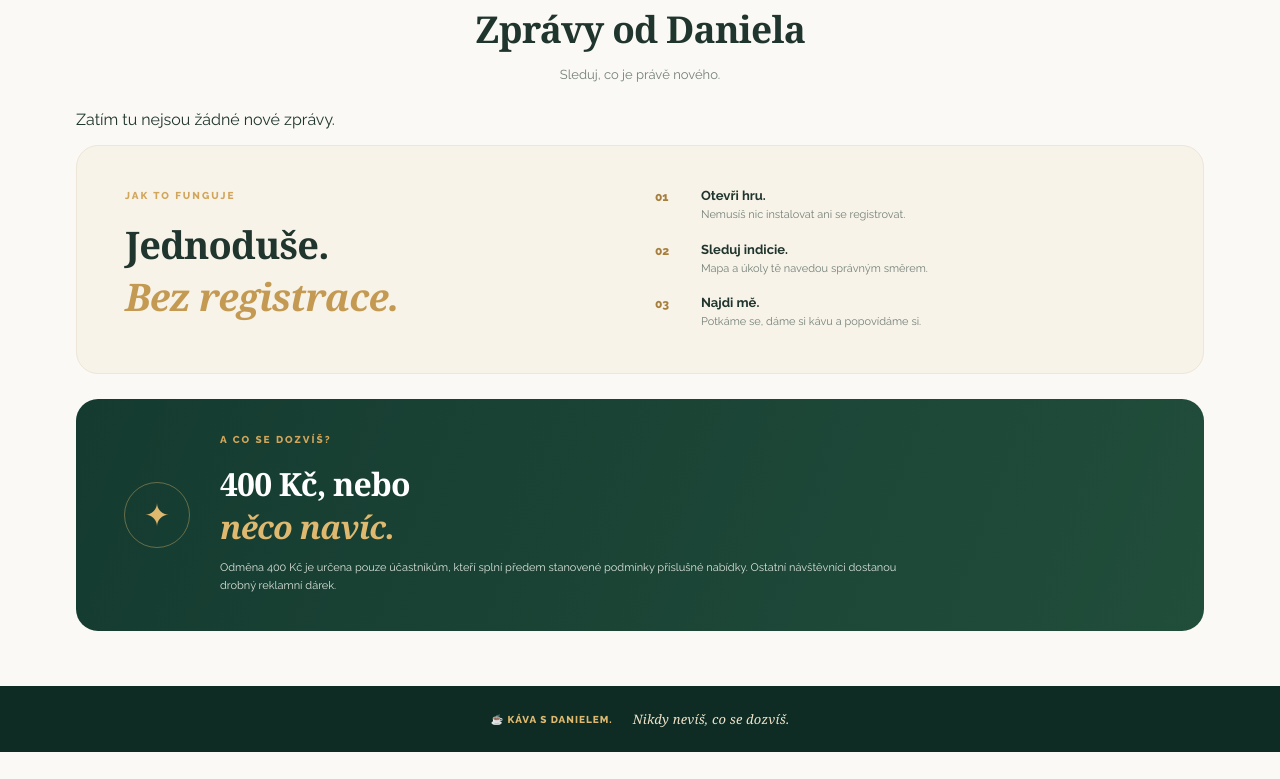
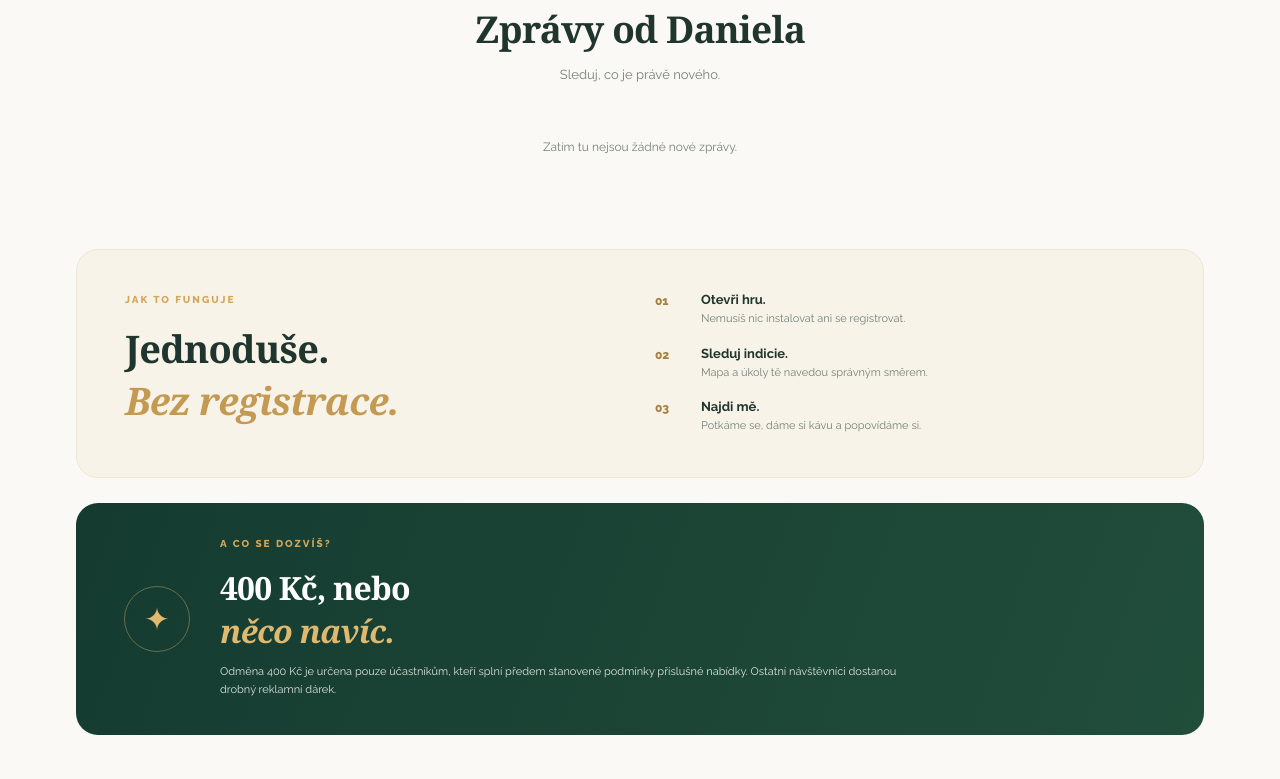
Before and after one commit to klidvkapse/najdi-daniela, a plain HTML site: page index.html in a window 1280 px wide. Shown: the part 1600-2379 px from the top of the page. Before the commit the page ends 2352 px from the top, so only its background shows below. Drawn offline with nearby package versions, Linux system fonts and the light colour scheme.

Commit message:
Add updates section and announcement styles

```diff
--- a/style.css
+++ b/style.css
@@ -1,3 +1,4 @@
+
 @import url('https://fonts.googleapis.com/css2?family=Raleway:wght@400;500;600;700;800;900&display=swap');
 :root{--green:#153b30;--green-deep:#0e2c24;--green-mid:#285847;--gold:#dfb96f;--gold-light:#f1dba9;--cream:#f7f3e9;--ink:#20352d;--muted:#748078;--line:#e8e2d5}
 *{box-sizing:border-box}
@@ -84,6 +85,7 @@ main{max-width:1180px;margin:auto;padding:0 26px}
 .notice h3{font-size:21px}
 .notice p{font-size:13px;line-height:1.7;color:var(--muted)}
 .hidden{display:none!important}
+.updates-section{padding:0 0 65px}.announcement-list{max-width:760px;margin:0 auto;display:grid;gap:14px}.announcement-card{background:#fff;border:1px solid var(--line);border-radius:17px;padding:18px;box-shadow:0 5px 20px #233d3008}.announcement-card img{width:100%;max-height:360px;object-fit:cover;border-radius:11px;display:block;margin-bottom:13px}.announcement-card p{font-size:14px;line-height:1.65;color:#344b40;margin:0;white-space:pre-wrap}.announcement-empty{text-align:center;color:var(--muted);font-size:12px;padding:18px}
 .how-section{background:var(--cream);border:1px solid #eee6d6;border-radius:22px;padding:42px 48px;display:grid;grid-template-columns:1fr 1fr;gap:30px;align-items:center;margin-bottom:25px}
 .how-section h2{font-size:38px}
 .how-section h2 em,.reward h2 em{color:#c49a52}
```
